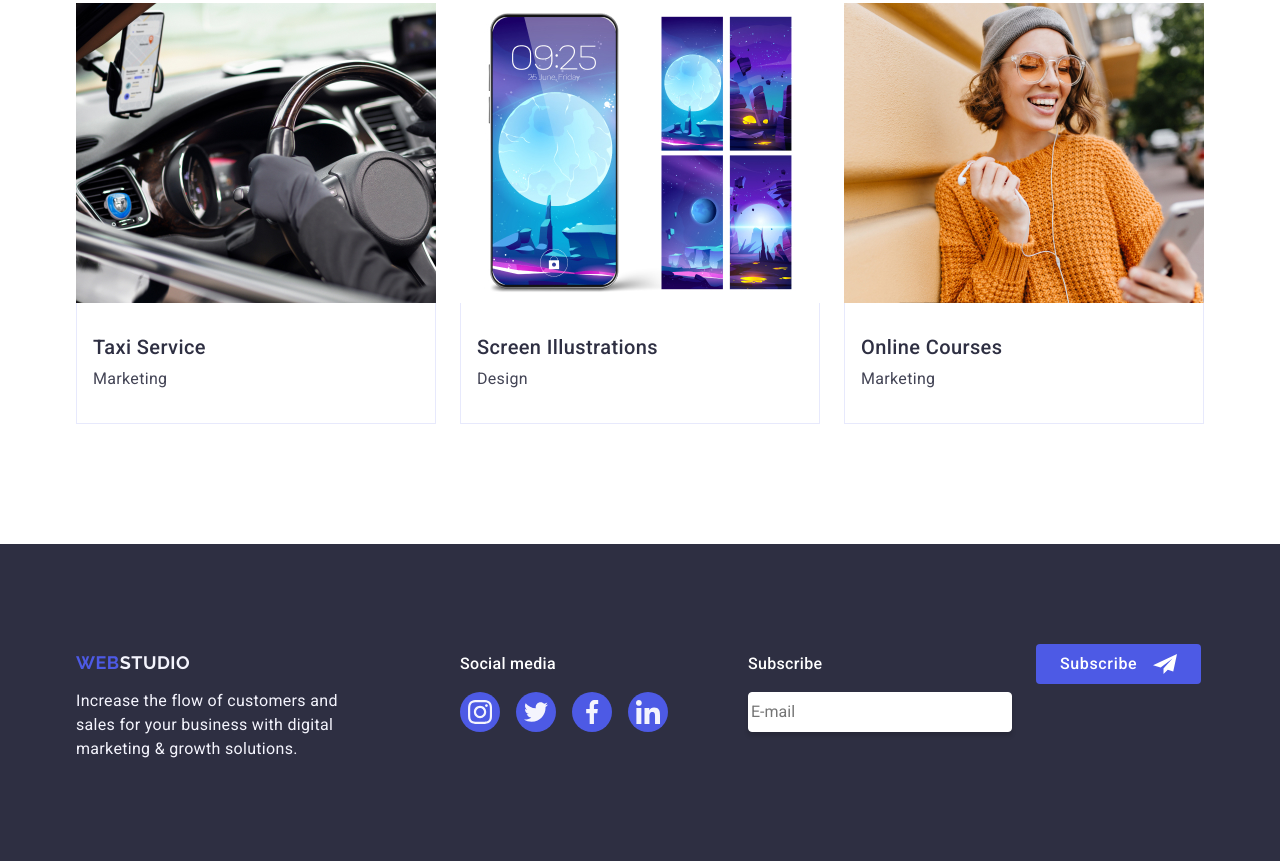
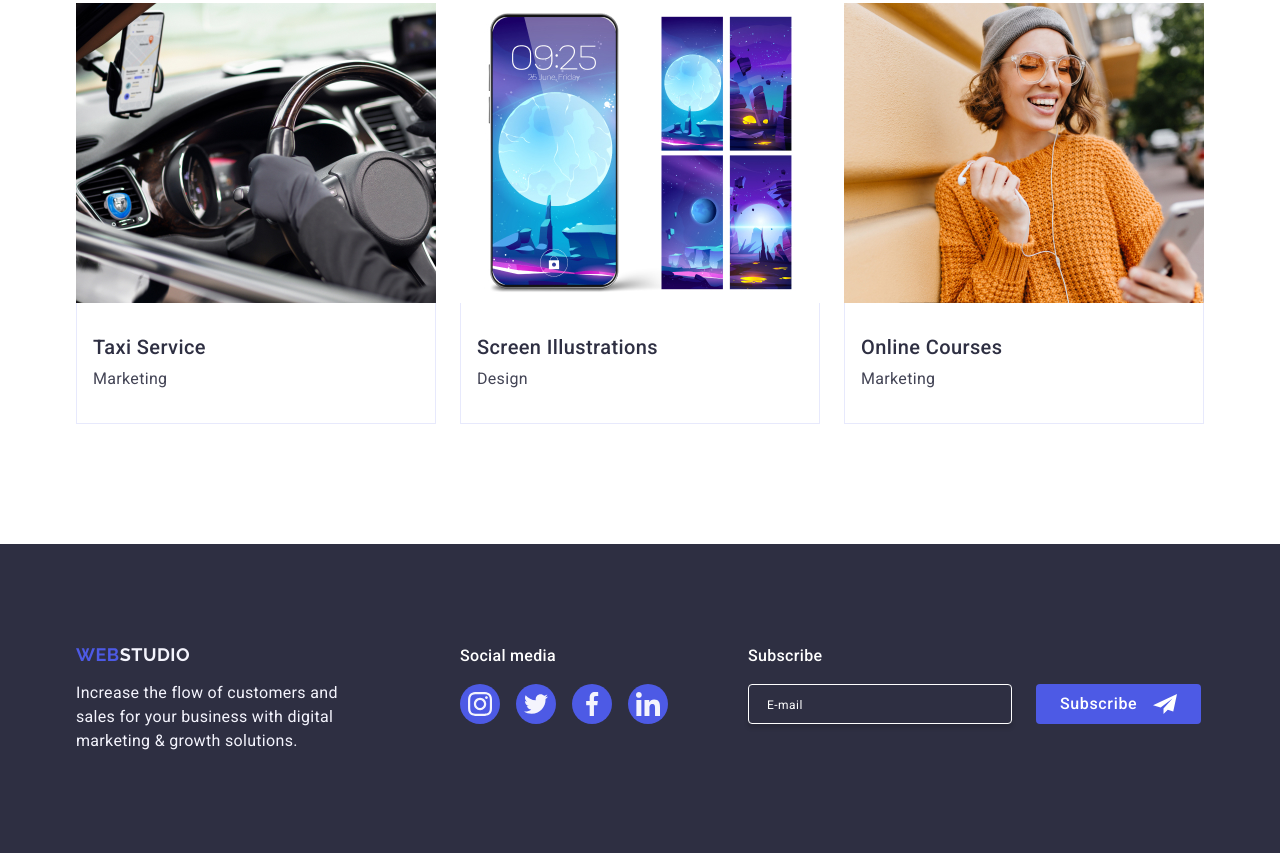
Before and after one commit to Yevhenii-2024/goit-markup-hw-05, a plain HTML site: page index.html in a window 1280 px wide. Shown: the part 2639-3500 px from the top of the page. Drawn offline with nearby package versions, Linux system fonts and the light colour scheme.

Commit message:
add changes

```diff
--- a/css/styles.css
+++ b/css/styles.css
@@ -506,7 +506,7 @@ li .cont-exp {
 
 .subscribe-footer {
   display: flex;
-  align-items: baseline;
+  align-items: flex-end;
   gap: 24px;
 }
 
@@ -525,4 +525,15 @@ li .cont-exp {
   width: 264px;
   height: 40px;
   box-shadow: 0 4px 4px 0 rgba(0, 0, 0, 0.15);
+  background: transparent;
+  color: #fff;
 }
+
+.subscribe-input::placeholder {
+  font-weight: 400;
+  font-size: 12px;
+  line-height: 2;
+  letter-spacing: 0.04em;
+  color: #fff;
+  padding-left: 16px;
+}
```
